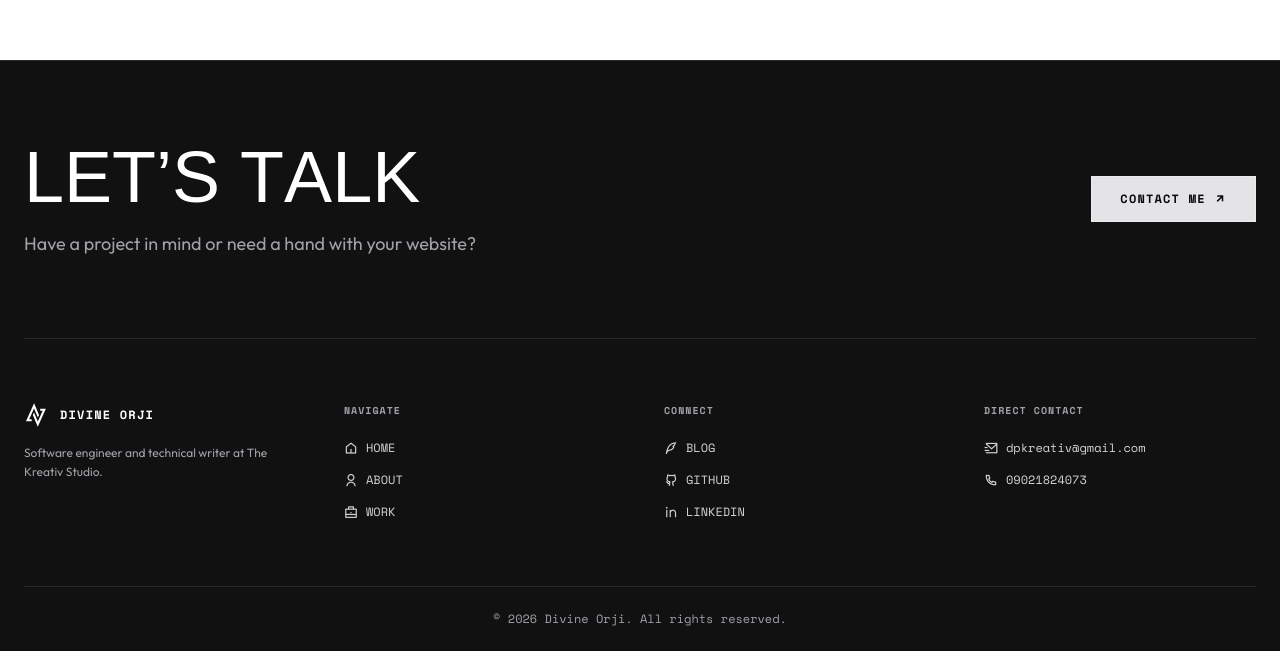
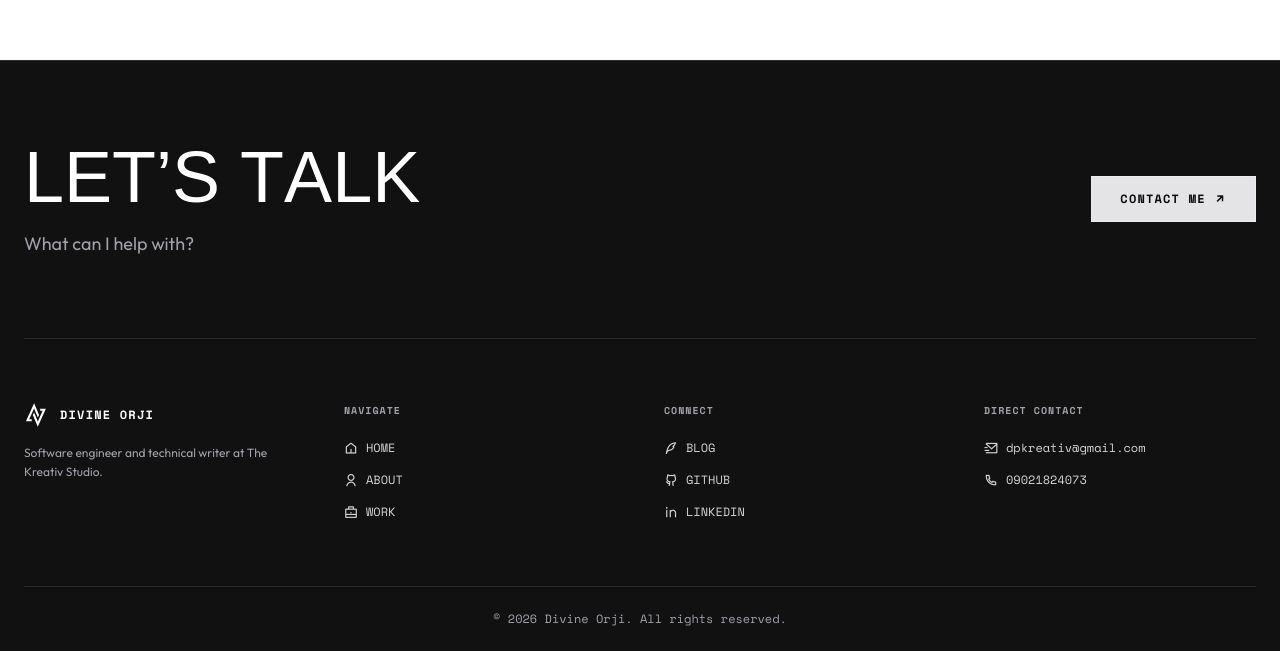
Before and after one commit to dpkreativ/dpkreativ, a Next.js app: page / in a window 1280 px wide. Shown: the part 2464-3115 px from the top of the page. Built offline with nearby package versions, Linux system fonts and the light colour scheme; no server answers; a web font is replaced by a local one.

Commit message:
Keep footer copy concise

```diff
--- a/src/components/footer.tsx
+++ b/src/components/footer.tsx
@@ -68,7 +68,7 @@ export default function Footer() {
                 Let’s talk
               </SplitHeading>
               <RevealText noSplit className="mx-auto mt-4 max-w-xl text-balance font-body text-base leading-relaxed text-zinc-400 md:text-lg md:leading-relaxed lg:mx-0 lg:max-w-none">
-                Have a project in mind or need a hand with your website?
+                What can I help with?
               </RevealText>
             </div>
             <Link
```
